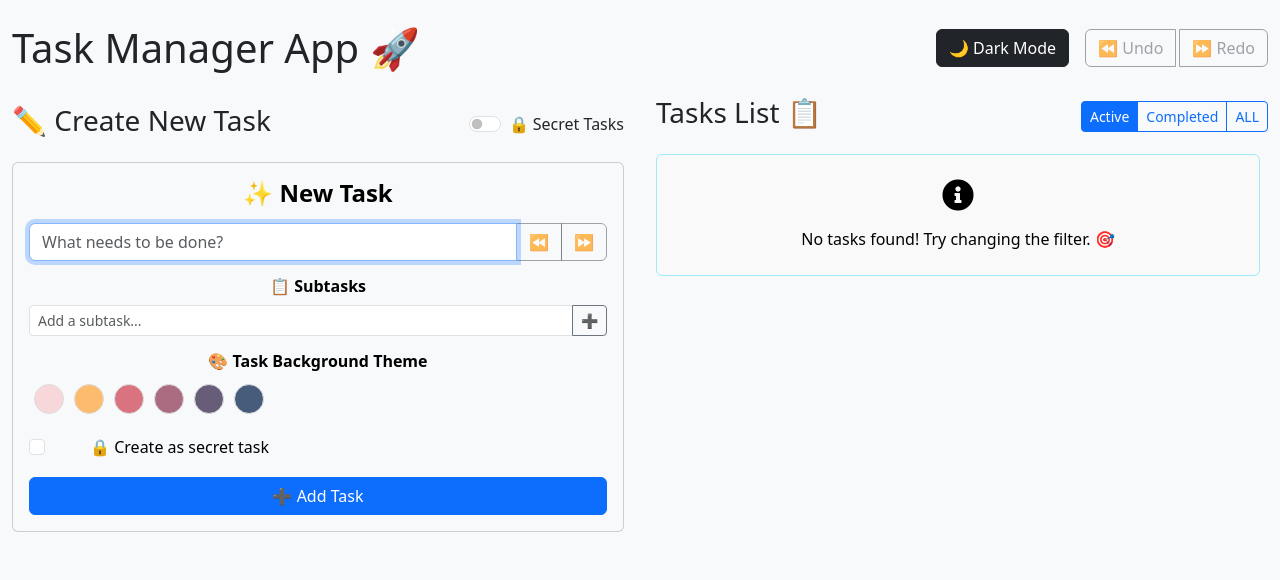
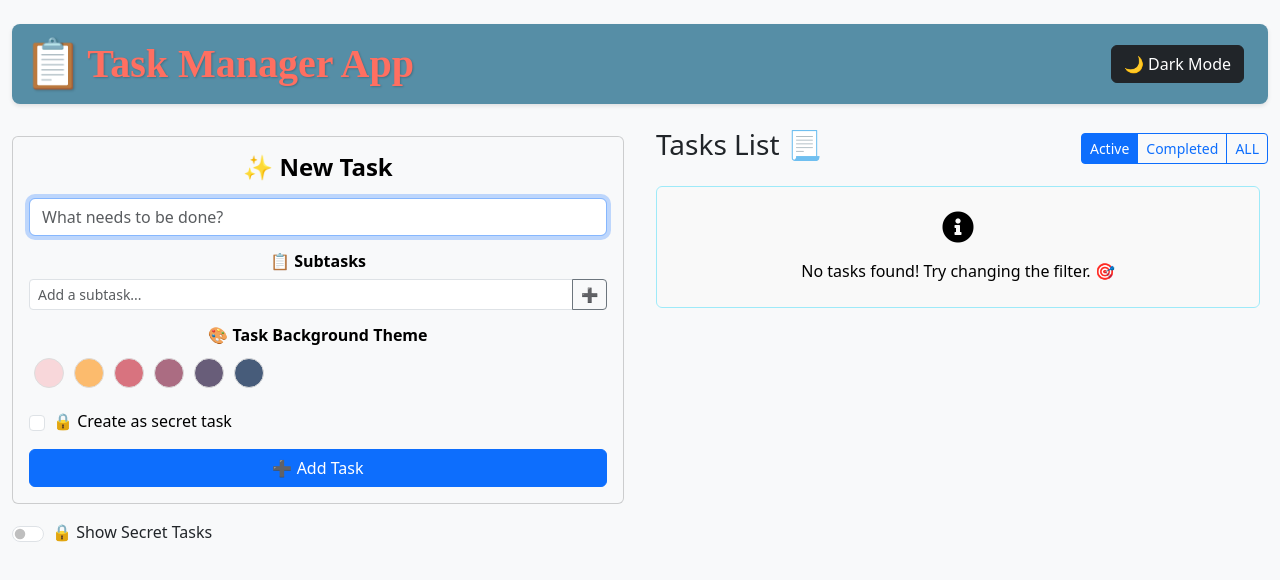
Before and after one commit to Shivah99/task_manager, a React (Create React App) app: page / in a window 1280 px wide. Shown: the top 580 px of the page. Built offline with nearby package versions, Linux system fonts and the light colour scheme.

Commit message:
Updated Final push

```diff
--- a/src/components/TaskForm.js
+++ b/src/components/TaskForm.js
@@ -1,52 +1,10 @@
-import React, { useState, useReducer, useEffect } from 'react';
-
-// Reducer for form input history
-const historyReducer = (state, action) => {
-  switch (action.type) {
-    case 'UPDATE_TEXT':
-      return {
-        past: [...state.past, state.present],
-        present: action.payload,
-        future: []
-      };
-    case 'UNDO':
-      if (state.past.length === 0) return state;
-      const previous = state.past[state.past.length - 1];
-      return {
-        past: state.past.slice(0, state.past.length - 1),
-        present: previous,
-        future: [state.present, ...state.future]
-      };
-    case 'REDO':
-      if (state.future.length === 0) return state;
-      const next = state.future[0];
-      return {
-        past: [...state.past, state.present],
-        present: next,
-        future: state.future.slice(1)
-      };
-    case 'RESET':
-      return {
-        past: [],
-        present: '',
-        future: []
-      };
-    default:
-      return state;
-  }
-};
+import React, { useState, useEffect } from 'react';
 
 // Draft task storage key
 const DRAFT_TASK_KEY = 'taskDraft';
 
 const TaskForm = ({ dispatch, darkMode, showSecret }) => {
-  // State for task form history (undo/redo)
-  const [inputHistory, dispatchHistory] = useReducer(historyReducer, {
-    past: [],
-    present: '',
-    future: []
-  });
-
+  const [taskTitle, setTaskTitle] = useState('');
   const [taskColor, setTaskColor] = useState('#ffffff');
   const [isSecret, setIsSecret] = useState(false);
 
@@ -65,7 +23,7 @@ const TaskForm = ({ dispatch, darkMode, showSecret }) => {
       const savedDraft = localStorage.getItem(DRAFT_TASK_KEY);
       if (savedDraft) {
         const draft = JSON.parse(savedDraft);
-        dispatchHistory({ type: 'UPDATE_TEXT', payload: draft.title || '' });
+        setTaskTitle(draft.title || '');
         setTaskColor(draft.backgroundColor || '#ffffff');
         setIsSecret(draft.isSecret || false);
         setSubtasks(draft.subtasks || []);
@@ -80,7 +38,7 @@ const TaskForm = ({ dispatch, darkMode, showSecret }) => {
     const saveDraft = () => {
       try {
         const draft = {
-          title: inputHistory.present,
+          title: taskTitle,
           backgroundColor: taskColor,
           isSecret,
           subtasks
@@ -91,25 +49,23 @@ const TaskForm = ({ dispatch, darkMode, showSecret }) => {
       }
     };
 
-    if (inputHistory.present || subtasks.length > 0) {
+    if (taskTitle || subtasks.length > 0) {
       saveDraft();
     }
 
-    // Set up autosave timer
     const timer = setInterval(saveDraft, 5000); // Save every 5 seconds
     return () => clearInterval(timer);
-  }, [inputHistory.present, taskColor, isSecret, subtasks]);
+  }, [taskTitle, taskColor, isSecret, subtasks]);
 
   const handleSubmit = (e) => {
     e.preventDefault();
 
-    if (inputHistory.present.trim()) {
-      // Add the task without priority
+    if (taskTitle.trim()) {
       dispatch({
         type: 'ADD_TASK',
         payload: {
           id: Date.now().toString(),
-          title: inputHistory.present.trim(),
+          title: taskTitle.trim(),
           completed: false,
           createdAt: new Date().toISOString(),
           backgroundColor: taskColor,
@@ -122,7 +78,7 @@ const TaskForm = ({ dispatch, darkMode, showSecret }) => {
       });
 
       // Reset form
-      dispatchHistory({ type: 'RESET' });
+      setTaskTitle('');
       setTaskColor('#ffffff');
       setIsSecret(false);
       setSubtasks([]);
@@ -131,18 +87,6 @@ const TaskForm = ({ dispatch, darkMode, showSecret }) => {
       // Clear draft
       localStorage.removeItem(DRAFT_TASK_KEY);
     }
-  };
-
-  const handleInputChange = (e) => {
-    dispatchHistory({ type: 'UPDATE_TEXT', payload: e.target.value });
-  };
-
-  const handleUndo = () => {
-    dispatchHistory({ type: 'UNDO' });
-  };
-
-  const handleRedo = () => {
-    dispatchHistory({ type: 'REDO' });
   };
 
   const handleAddSubtask = (e) => {
@@ -186,34 +130,14 @@ const TaskForm = ({ dispatch, darkMode, showSecret }) => {
       <h4 className="mb-3 fw-bold">✨ New Task</h4>
 
       <div className="mb-3">
-        <div className="input-group">
         <input
           type="text"
           className={`form-control ${darkMode ? 'bg-dark text-light border-secondary' : ''}`}
           placeholder="What needs to be done?"
-            value={inputHistory.present}
-            onChange={handleInputChange}
+          value={taskTitle}
+          onChange={(e) => setTaskTitle(e.target.value)}
           autoFocus
         />
-          <button
-            type="button"
-            className={`btn ${darkMode ? 'btn-outline-light' : 'btn-outline-secondary'}`}
-            onClick={handleUndo}
-            disabled={inputHistory.past.length === 0}
-            title="Undo text edit"
-          >
-            ⏪
-          </button>
-          <button
-            type="button"
-            className={`btn ${darkMode ? 'btn-outline-light' : 'btn-outline-secondary'}`}
-            onClick={handleRedo}
-            disabled={inputHistory.future.length === 0}
-            title="Redo text edit"
-          >
-            ⏩
-          </button>
-        </div>
       </div>
 
       {/* Subtasks section */}
@@ -290,8 +214,7 @@ const TaskForm = ({ dispatch, darkMode, showSecret }) => {
       </div>
 
       <div className="row mb-3">
-        <div className="col-md-6">
-          <div className="form-check">
+        <div className="col-md-6 d-flex align-items-center gap-2"> {/* Added d-flex and gap-2 */}
           <input
             className="form-check-input"
             type="checkbox"
@@ -304,7 +227,6 @@ const TaskForm = ({ dispatch, darkMode, showSecret }) => {
           </label>
         </div>
       </div>
-      </div>
 
       <button type="submit" className={`btn ${darkMode ? 'btn-primary' : 'btn-primary'} w-100`}>
         ➕ Add Task
--- a/src/components/TaskManager.js
+++ b/src/components/TaskManager.js
@@ -1,4 +1,4 @@
-import React, { useReducer, useEffect, useContext, useState, useRef, useCallback } from 'react';
+import React, { useReducer, useEffect, useContext, useState, useRef } from 'react';
 import { ThemeContext } from '../context/ThemeContext';
 import TaskForm from './TaskForm';
 import TaskList from './TaskList';
@@ -7,6 +7,9 @@ import { taskReducer, initialState } from '../reducers/taskReducer';
 
 // Use a simple, direct storage key
 const STORAGE_KEY = 'tasks';
+
+// Define a simple password for secret tasks
+const SECRET_TASKS_PASSWORD = '1234';
 
 // Helper functions for working with localStorage
 const saveToStorage = (data) => {
@@ -37,10 +40,6 @@ const TaskManager = () => {
   // State for alerts
   const [alert, setAlert] = useState({ show: false, message: '', type: 'info' });
 
-  // State for undo/redo functionality
-  const [history, setHistory] = useState([]);
-  const [historyIndex, setHistoryIndex] = useState(-1);
-
   // Ref for input field
   const titleInputRef = useRef(null);
 
@@ -60,9 +59,6 @@ const TaskManager = () => {
 
     if (Array.isArray(loadedTasks) && loadedTasks.length > 0) {
       dispatch({ type: 'LOAD_TASKS', payload: loadedTasks });
-      // Initialize history with loaded tasks
-      setHistory([loadedTasks]);
-      setHistoryIndex(0);
 
       setAlert({
         show: true,
@@ -77,62 +73,7 @@ const TaskManager = () => {
     if (tasks.length > 0) {
       saveToStorage(tasks);
     }
-  }, [tasks, alert.message, history, historyIndex]); // Ensure all dependencies are included
-
-  // Update history whenever tasks change (except when performing undo/redo)
-  useEffect(() => {
-    // Skip if this is the initial render or if we're in the middle of an undo/redo operation
-    if (!tasks.length || alert.message?.includes('Undo') || alert.message?.includes('Redo')) return;
-
-    // Create new history by taking everything up to current index and adding new state
-    const newHistory = [...history.slice(0, historyIndex + 1), [...tasks]];
-    setHistory(newHistory);
-    setHistoryIndex(newHistory.length - 1);
-  }, [tasks, alert.message, history, historyIndex]); // Ensure all dependencies are included
-
-  // Handle undo action
-  const handleUndo = useCallback(() => {
-    if (historyIndex > 0) {
-      const newIndex = historyIndex - 1;
-      setHistoryIndex(newIndex);
-      const previousState = history[newIndex];
-      dispatch({ type: 'LOAD_TASKS', payload: previousState });
-
-      setAlert({
-        show: true,
-        message: 'Undo successful! ⏪',
-        type: 'info'
-      });
-    } else {
-      setAlert({
-        show: true,
-        message: 'Nothing to undo! 🚫',
-        type: 'warning'
-      });
-    }
-  }, [history, historyIndex]);
-
-  // Handle redo action
-  const handleRedo = useCallback(() => {
-    if (historyIndex < history.length - 1) {
-      const newIndex = historyIndex + 1;
-      setHistoryIndex(newIndex);
-      const nextState = history[newIndex];
-      dispatch({ type: 'LOAD_TASKS', payload: nextState });
-
-      setAlert({
-        show: true,
-        message: 'Redo successful! ⏩',
-        type: 'info'
-      });
-    } else {
-      setAlert({
-        show: true,
-        message: 'Nothing to redo! 🚫',
-        type: 'warning'
-      });
-    }
-  }, [history, historyIndex]);
+  }, [tasks, alert.message]); // Ensure all dependencies are included
 
   // Auto hide alerts after 3 seconds
   useEffect(() => {
@@ -149,6 +90,19 @@ const TaskManager = () => {
     document.title = "Task Manager App";
   }, []);
 
+  const handleToggleSecretTasks = () => {
+    if (!showSecret) {
+      const userInput = prompt('Enter the password to view secret tasks:');
+      if (userInput === SECRET_TASKS_PASSWORD) {
+        dispatch({ type: 'TOGGLE_SECRET_TASKS' });
+      } else {
+        alert('Incorrect password. Access denied.');
+      }
+    } else {
+      dispatch({ type: 'TOGGLE_SECRET_TASKS' }); // Allow toggling off without a password
+    }
+  };
+
   return (
     <div className={`container-fluid mt-4 ${darkMode ? 'text-light bg-dark' : ''}`}
       style={{ backgroundColor: darkMode ? '#616161' : '', color: darkMode ? '#ffffff' : '' }}
@@ -163,9 +117,13 @@ const TaskManager = () => {
         </div>
       )}
 
-      {/* App header - Make responsive with flexbox */}
-      <div className="app-header mb-4">
-        <h1 className="text-center app-title">Task Manager App 🚀</h1>
+      {/* App header */}
+      <div className="app-header mb-4"
+        style={{ backgroundColor: '#568EA6', padding: '1rem', borderRadius: '8px' }}
+      >
+        <h1 className="text-center app-title">
+          <span className="app-title-icon">📋</span> Task Manager App
+        </h1>
         <div className="app-controls">
           <button
             className={`btn ${darkMode ? 'btn-light' : 'btn-dark'} me-2`}
@@ -173,55 +131,36 @@ const TaskManager = () => {
           >
             {darkMode ? '☀️ Light' : '🌙 Dark'} Mode
           </button>
-          <div className="btn-group history-controls">
-            <button
-              className={`btn btn-outline-secondary me-1 ${historyIndex <= 0 ? 'disabled' : ''}`}
-              onClick={handleUndo}
-              disabled={historyIndex <= 0}
-              title="Undo the last action"
-            >
-              ⏪ Undo
-            </button>
-            <button
-              className={`btn btn-outline-secondary ${historyIndex >= history.length - 1 ? 'disabled' : ''}`}
-              onClick={handleRedo}
-              disabled={historyIndex >= history.length - 1}
-              title="Redo the previously undone action"
-            >
-              ⏩ Redo
-            </button>
-          </div>
         </div>
       </div>
 
-      {/* Main content - Make responsive using grid */}
+      {/* Main content */}
       <div className="task-layout">
         {/* Left column - Task Form */}
         <div className="task-form-container">
           <div className="sticky-top pt-2">
-            <div className="form-header">
-              <h3>✏️ Create New Task</h3>
-              <div className="form-check form-switch">
+            <TaskForm dispatch={dispatch} darkMode={darkMode} showSecret={showSecret} />
+
+            {/* Show Secret Tasks Toggle */}
+            <div className="form-check form-switch mt-3 d-flex align-items-center gap-2">
               <input
                 className="form-check-input"
                 type="checkbox"
                 id="secretTasksSwitch"
                 checked={showSecret}
-                  onChange={() => dispatch({ type: 'TOGGLE_SECRET_TASKS' })}
+                onChange={handleToggleSecretTasks}
               />
-                <label className="form-check-label" htmlFor="secretTasksSwitch">
-                  🔒 Secret Tasks
+              <label className={`form-check-label ${darkMode ? 'text-light' : ''}`} htmlFor="secretTasksSwitch">
+                🔒 Show Secret Tasks
               </label>
             </div>
-            </div>
-            <TaskForm dispatch={dispatch} darkMode={darkMode} showSecret={showSecret} />
           </div>
         </div>
 
         {/* Right column - Tasks List */}
         <div className="tasks-list-container">
           <div className="list-header">
-            <h3>Tasks List 📋</h3>
+            <h3>Tasks List 📃</h3>
             <div className="filter-container justify-content-end">
               <TaskFilter filter={filter} dispatch={dispatch} darkMode={darkMode} />
             </div>
@@ -242,21 +181,4 @@ const TaskManager = () => {
   );
 };
 
-// Add keyboard event listeners for undo/redo
-if (typeof window !== 'undefined') {
-  window.addEventListener('keydown', (e) => {
-    // Ctrl+Z for Undo
-    if (e.ctrlKey && e.key === 'z') {
-      document.querySelector('[title="Undo the last action"]')?.click();
-      e.preventDefault();
-    }
-
-    // Ctrl+Y for Redo
-    if (e.ctrlKey && e.key === 'y') {
-      document.querySelector('[title="Redo the previously undone action"]')?.click();
-      e.preventDefault();
-    }
-  });
-}
-
 export default TaskManager;
--- a/src/index.css
+++ b/src/index.css
@@ -11,6 +11,9 @@ code {
   font-family: source-code-pro, Menlo, Monaco, Consolas, 'Courier New',
     monospace;
 }
+
+/* Import a Google Font for an elegant serif style */
+@import url('https://fonts.googleapis.com/css2?family=Playfair+Display:wght@700&display=swap');
 
 /* Add animation for subtask transitions */
 .subtask-container {
@@ -33,10 +36,42 @@ code {
   align-items: center;
   flex-wrap: wrap;
   gap: 1rem;
+  background-color: #EFEEEE; /* Updated header background color */
+  padding: 1rem;
+  border-radius: 8px;
+  box-shadow: 0 2px 4px rgba(0, 0, 0, 0.1); /* Add subtle shadow for better visibility */
 }
 
 .app-title {
+  font-family: 'Playfair Display', serif; /* Elegant serif font */
+  font-size: 2.5rem; /* Adjust font size for prominence */
+  font-weight: 700; /* Bold weight for emphasis */
+  color: #FF6F61; /* Vibrant coral color */
   margin-bottom: 0;
+  text-shadow: 1px 1px 2px rgba(0, 0, 0, 0.2); /* Add subtle shadow for depth */
+}
+
+/* Keyframes for hover effect */
+@keyframes icon-hover {
+  0%, 100% {
+    transform: scale(1); /* Normal size */
+  }
+  50% {
+    transform: scale(1.2); /* Slightly larger */
+  }
+}
+
+/* Apply animation to the app title icon */
+.app-title-icon {
+  display: inline-block;
+  animation: icon-hover 1s ease-in-out infinite; /* Infinite animation */
+  animation-delay: 5s; /* Trigger every 5 seconds */
+  transition: transform 0.3s ease-in-out; /* Smooth transition for manual hover */
+}
+
+.app-title-icon:hover {
+  animation: none; /* Disable animation on manual hover */
+  transform: scale(1.2); /* Apply hover effect */
 }
 
 .app-controls {
```
Lines whose indentation alone changed are shown as unchanged.
